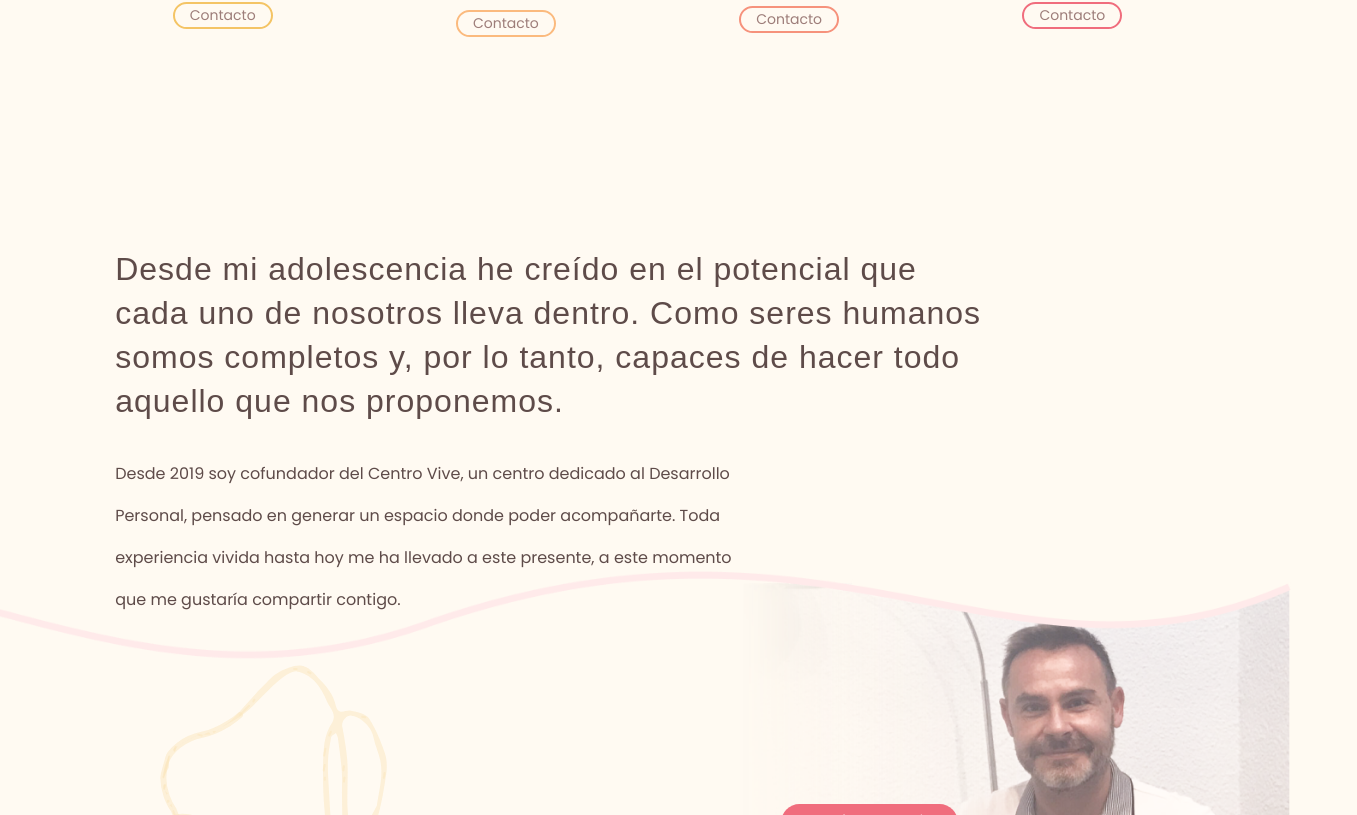
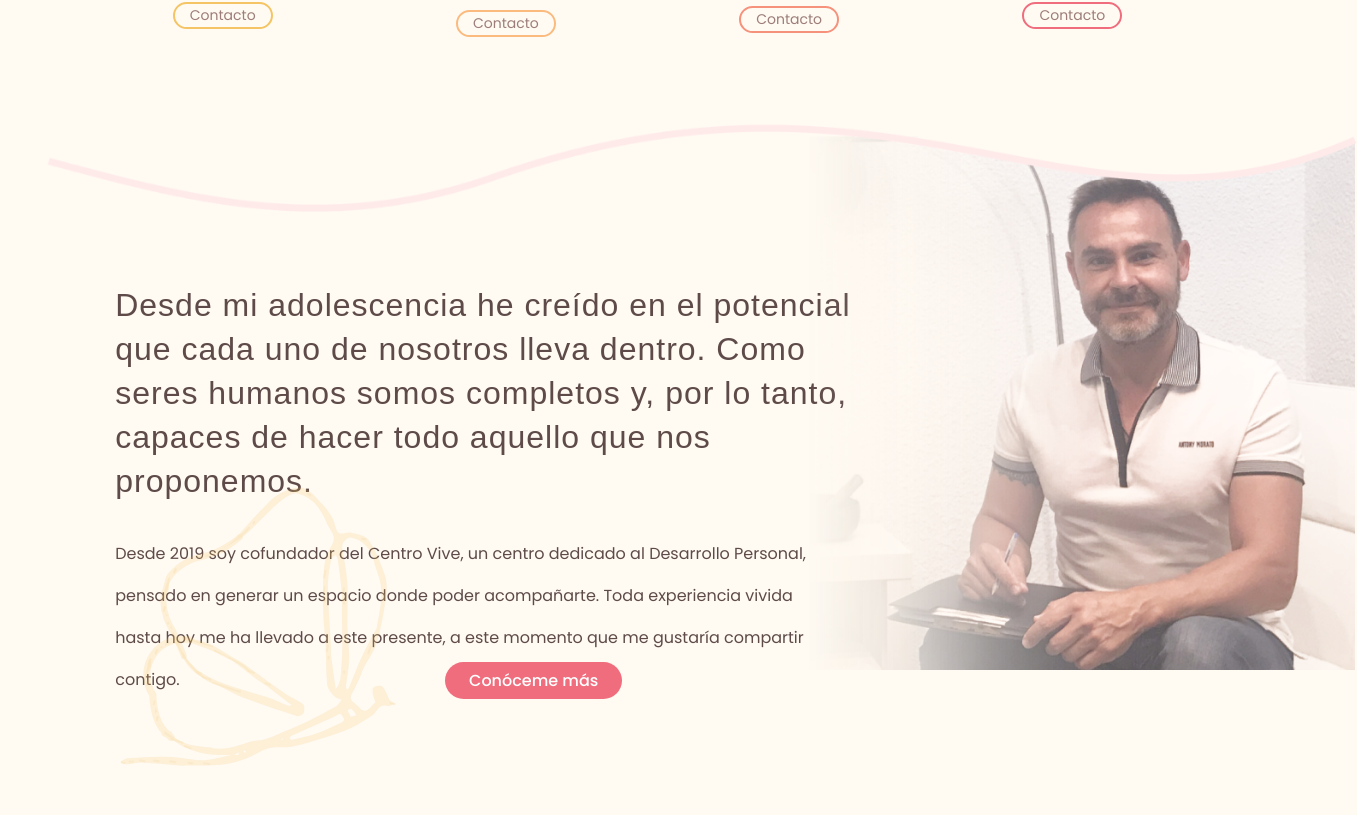
Before and after one commit to blancaden/migueldcastro_frontend, a React (Vite) app: page / in a window 1280 px wide. Shown: the part 1305-2120 px from the top of the page, 1357 px wide, since content can reach past the window. Built offline with nearby package versions, Linux system fonts and the light colour scheme; no server answers; a web font is replaced by a local one.

Commit message:
KnowMe Section fixed

```diff
--- a/src/components/HomeSection/HomeSection.css
+++ b/src/components/HomeSection/HomeSection.css
@@ -176,17 +176,25 @@ img[src='/img/ONDAS.svg'] {
     cursor: pointer;
 }
 
+.HomeSection-KnowMe {
+    position: relative;
+}
+
 .know-me-description {
-    position: relative;
-    z-index: 1;
-    margin-top: 20%;
+    position: absolute;
+    top: 8%;
+    left: 50%;
+    transform: translateX(-50%);
+    width: 100%;
+    isolation: isolate;
+    z-index: -1;
 }
 
 .HomeSection-KnowMe h3 {
     font-family: 'Ovo', sans-serif;
     font-size: 32px;
     font-weight: 400;
-    width: 83%;
+    width: 74%;
     letter-spacing: 1px;
     line-height: 44px;
     margin-top: 80px;
@@ -197,7 +205,7 @@ img[src='/img/ONDAS.svg'] {
 .HomeSection-KnowMe p {
     font-family: 'Poppins';
     font-size: 16px;
-    width: 62%;
+    width: 68%;
     line-height: 42px;
     z-index: 1;
     margin-top: 30px;
@@ -213,13 +221,10 @@ img[src='/img/ONDAS.svg'] {
     border-radius: 20px;
     width: 177px;
     height: 37px;
-    margin-left: 32%;
-    margin-top: 3%;
     transition: background-color 0.5s ease;
-}
-
-.button-knowme-homesection {
-    margin-top: 10%;
+    position: relative;
+    z-index: 2;
+    margin-top: 520px;
 }
 
 .HomeSection-KnowMe button:hover {
@@ -227,15 +232,20 @@ img[src='/img/ONDAS.svg'] {
     cursor: pointer;
 }
 
+.background-butterfly{
+    margin-bottom: 7%;
+}
+
 .knowme-img {
     justify-self: end;
     margin-right: -10%;
     width: 130%;
     isolation: isolate;
-    margin-left: -18%;
-    margin-top: -50%;
-    position: relative;
+    margin-left: 5%;
+    margin-top: -10%;
+    position: absolute;
     z-index: -1;
+    transform: translateX(-50%);
 }
 
 
--- a/src/components/HomeSection/HomeSection.jsx
+++ b/src/components/HomeSection/HomeSection.jsx
@@ -64,10 +64,10 @@ const HomeSection = () => {
           <h3>Desde mi adolescencia he creído en el potencial que cada uno de nosotros lleva dentro. Como seres humanos somos completos y, por lo tanto, capaces de hacer todo aquello que nos proponemos.</h3>
           <p>Desde 2019 soy cofundador del Centro Vive, un centro dedicado al Desarrollo Personal, pensado en generar un espacio donde poder acompañarte. Toda experiencia vivida hasta hoy me ha llevado a este presente, a este momento que me gustaría compartir contigo.</p>
         </div>
-        <img src="/img/Mariposa-naranja.svg" alt="Mariposa" />
+        <img className='background-butterfly' src="/img/Mariposa-naranja.svg" alt="Mariposa" />
 
         <Link to="/sobremi">
-          <button id='button-knowme-homesection'>Conóceme más</button>
+          <button>Conóceme más</button>
         </Link>
         <img className='knowme-img' src="/img/know-me-2.png" alt="Miguel de Castro" />
       </div>
```
